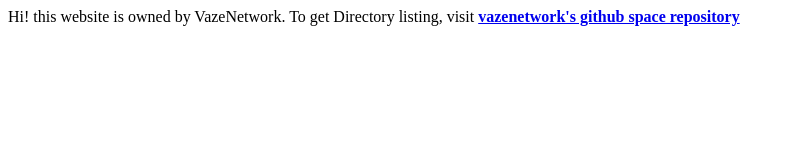
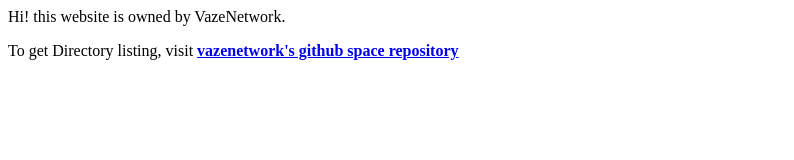
Before and after one commit to vazenetwork/vazenetwork.github.io, a plain HTML site: page index.html in a window 1280 px wide. Shown: the whole page, without its empty margins (0-794 px from the left). Drawn offline with Linux system fonts and the light colour scheme.

Commit message:
Update index.html

```diff
--- a/index.html
+++ b/index.html
@@ -1,2 +1,2 @@
 Hi! this website is owned by VazeNetwork.
-To get Directory listing, visit <strong><a href="https://github.com/vazenetwork/vazenetwork.github.io">vazenetwork's github space repository</a><strong>
+<p>To get Directory listing, visit <strong><a href="https://github.com/vazenetwork/vazenetwork.github.io">vazenetwork's github space repository</a><strong>
```
